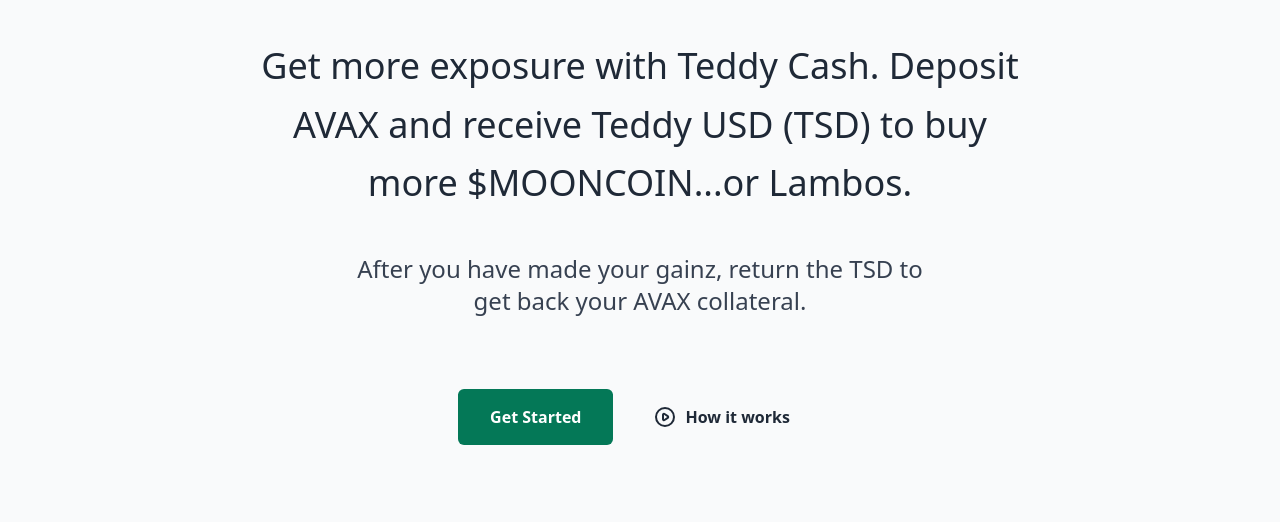
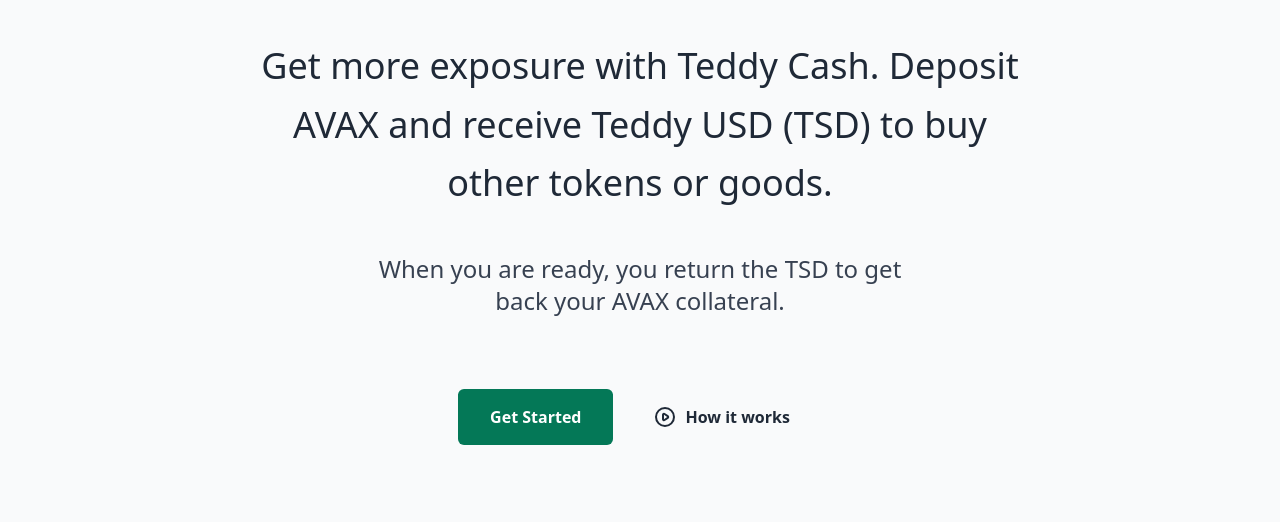
Before and after one commit to teddy-cash/website, a website: page index.html in a window 1280 px wide. Shown: the part 115-637 px from the top of the page. Drawn offline with nearby package versions, Linux system fonts and the light colour scheme.

Commit message:
Simpler language

```diff
--- a/index.html
+++ b/index.html
@@ -42,9 +42,9 @@
       <div class="max-w-screen-md md:mx-auto text-left ml-5 md:text-center mt-10 mb-20 xl:mb-20">
         <h3 class="text-2xl md:text-3xl lg:text-4xl text-gray-800 font-medium">
           <p class="leading-relaxed inline-flex">
-              Get more exposure with Teddy Cash. Deposit AVAX and receive Teddy USD (TSD) to buy more $MOONCOIN...or Lambos.</p>
+              Get more exposure with Teddy Cash. Deposit AVAX and receive Teddy USD (TSD) to buy other tokens or goods.</p>
                 </h3>
-                <p class="text-xl lg:text-2xl text-gray-700 mt-6 lg:mt-10 max-w-xl mx-auto">After you have made your gainz, return the
+                <p class="text-xl lg:text-2xl text-gray-700 mt-6 lg:mt-10 max-w-xl mx-auto">When you are ready, you return the
                   TSD to get back your AVAX collateral.</p>
         <div class="flex flex-row space-x-2 md:justify-center mt-6 lg:mt-12">
           <a href="https://frontends.teddy.cash" class="inline-block bg-green-700 font-semibold rounded-md py-4 lg:px-8 px-4 text-white mt-6">Get Started</a>
```
